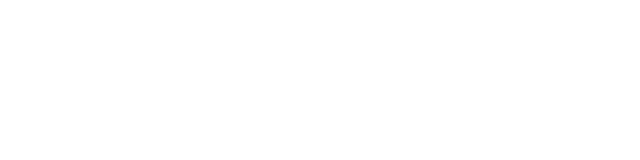
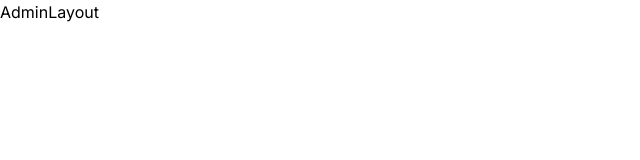
Before and after one commit to hridik-suresh/Rabbit-Co, a React (Vite) app in the folder frontend/vite-project/: page /admin in a window 1280 px wide. Before the commit this address had no page. Shown: the top 160 px of the page, without its empty margins (0-640 px from the left). Built offline with nearby package versions, Linux system fonts and the light colour scheme.

Commit message:
created the route to admin layout

```diff
--- a/frontend/vite-project/src/App.jsx
+++ b/frontend/vite-project/src/App.jsx
@@ -11,6 +11,7 @@
 import OrderConfirmationPage from "./pages/OrderConfirmationPage.jsx";
 import OderDetailsPage from "./pages/OrderDetailsPage.jsx";
 import MyOrderPage from "./pages/MyOrderPage.jsx";
+import AdminLayout from "./components/Admin/AdminLayout.jsx";
 
 function App() {
   return (
@@ -32,6 +33,9 @@
           <Route path="order/:id" element={<OderDetailsPage />} />
           <Route path="/my-orders" element={<MyOrderPage />} />
         </Route>
+        <Route path="/admin" element={<AdminLayout />}>
+          {/* admin */}
+        </Route>
       </Routes>
     </div>
   );
--- /dev/null
+++ b/frontend/vite-project/src/components/Admin/AdminLayout.jsx
@@ -0,0 +1,5 @@
+const AdminLayout = () => {
+  return <div>AdminLayout</div>;
+};
+
+export default AdminLayout;
```
